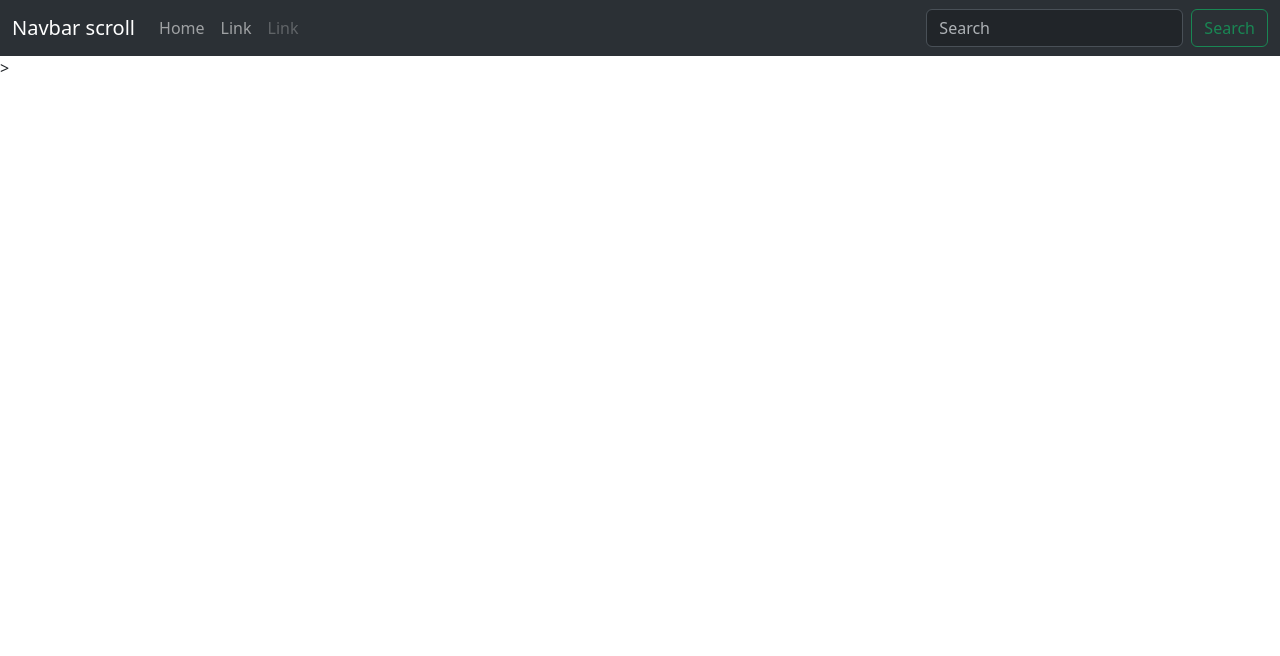
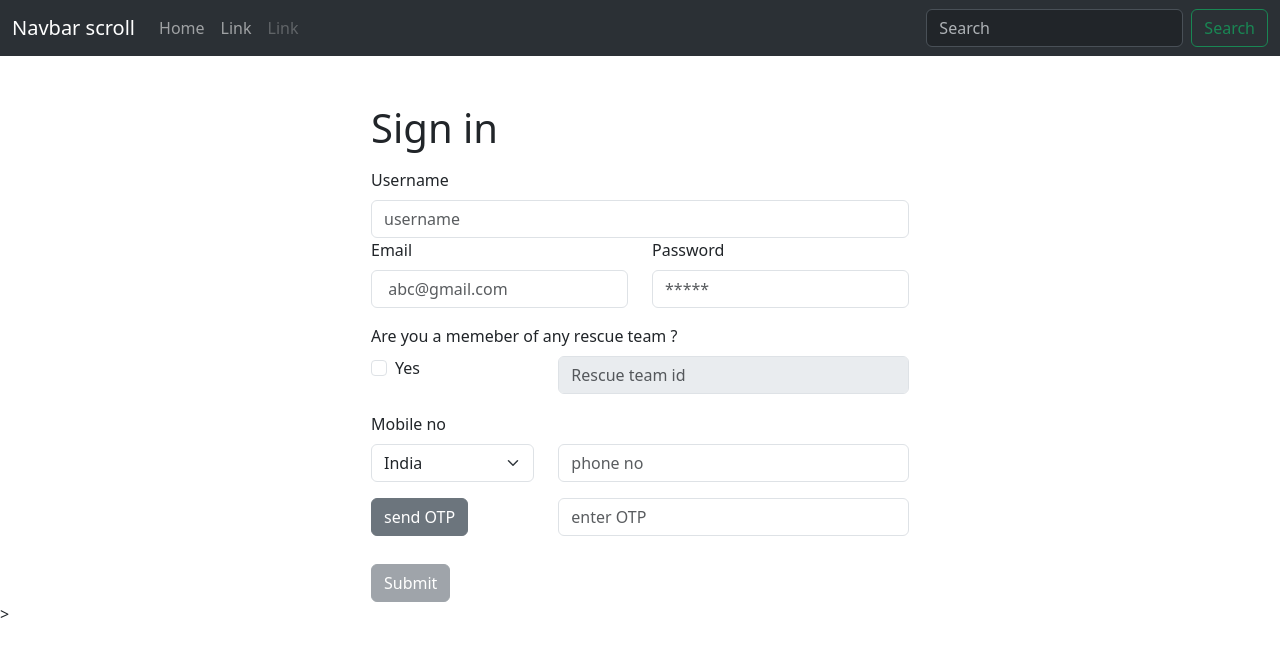
Before and after one commit to Sai-Bhuvan/SIH2023, a React (Create React App) app in the folder client/client/: page /auth/user/register in a window 1280 px wide. Shown: the top 656 px of the page. Built offline with nearby package versions, Linux system fonts and the light colour scheme.

Commit message:
adding auth components

```diff
--- a/client/client/src/Components/Authentication/RescueCenter/RescueLogin.jsx
+++ b/client/client/src/Components/Authentication/RescueCenter/RescueLogin.jsx
@@ -1,9 +1,8 @@
 import React from "react";
 import NavBar from "../../Navbar/Navbar";
 import Button from "react-bootstrap/Button";
-import Col from "react-bootstrap/Col";
 import Form from "react-bootstrap/Form";
-import Row from "react-bootstrap/Row";
+
 import Container from "react-bootstrap/Container";
 
 const formStyle = {
--- a/client/client/src/Components/Authentication/User/UserRegister.jsx
+++ b/client/client/src/Components/Authentication/User/UserRegister.jsx
@@ -1,12 +1,192 @@
-import React from "react";
+import React, { useState } from "react";
 import NavBar from "../../Navbar/Navbar";
+import axios from "axios";
+import { Container, Form, Button, Row, Col } from "react-bootstrap";
+
+const formStyle = {
+  maxWidth: "400px", // Adjust the maximum width as needed
+  width: "100%",
+};
 
 function UserRegister() {
+  const [message, setMessage] = useState("");
+  const [email, setEmail] = useState("");
+  const [password, setPassword] = useState("");
+  const [username, setUsername] = useState("");
+  const [disablecheck, setdisablecheck] = useState(true);
+  const [isRescueTeamMember, setisRescueTeamMember] = useState(false);
+  const [rescueTeamId, setRescueTeamId] = useState("");
+  const [countryCode, setCountryCode] = useState("+91");
+  const [phoneNo, setPhoneNo] = useState("");
+  const [authotp, setauthotp] = useState("");
+  const [sendOrResend, setSendOrResend] = useState("send");
+
+  const handlesignup = (event) => {};
+  async function sendotp(event) {
+    event.preventDefault();
+    setSendOrResend("Resend");
+    try {
+      console.log(countryCode + phoneNo);
+      const response = await axios.post("http://localhost:4000/auth/verify", {
+        country_code: countryCode,
+        phone_no: phoneNo,
+      });
+      setMessage(response.data.message);
+      setdisablecheck(false);
+    } catch (error) {
+      console.log(error);
+    }
+  }
+  async function signup(event) {
+    try {
+      const response = await axios.post(
+        "http://localhost:4000/auth/user/register",
+        {
+          email: email,
+          username: username,
+          password: password,
+          verCode: authotp,
+          country_code: countryCode,
+          phone_no: phoneNo,
+          rescue_team_id: rescueTeamId,
+        }
+      );
+      console.log(response);
+    } catch (error) {
+      console.log(error);
+    }
+  }
+
   return (
     <>
       <div>
         <NavBar />
       </div>
+
+      <Container className="d-flex justify-content-center mt-5">
+        <Form onSubmit={handlesignup}>
+          <h3 className="mb-3 fs-1 fw-normal">Sign in </h3>
+          <Form.Group controlId="formGridPassword">
+            <Form.Label>Username</Form.Label>
+            <Form.Control
+              type="text"
+              placeholder="username"
+              value={username}
+              onChange={(e) => setUsername(e.target.value)}
+            />
+          </Form.Group>
+
+          <Row className="mb-3">
+            <Form.Group as={Col} controlId="formGridEmail">
+              <Form.Label>Email</Form.Label>
+              <Form.Control
+                type="email"
+                placeholder=" abc@gmail.com"
+                value={email}
+                onChange={(e) => setEmail(e.target.value)}
+              />
+            </Form.Group>
+
+            <Form.Group as={Col} controlId="formGridPassword">
+              <Form.Label>Password</Form.Label>
+              <Form.Control
+                type="password"
+                placeholder="*****"
+                value={password}
+                onChange={(e) => setPassword(e.target.value)}
+              />
+            </Form.Group>
+          </Row>
+          <Form.Label>Are you a memeber of any rescue team ?</Form.Label>
+          <Row className="mb-3">
+            <Col xs={4}>
+              <Form.Group className="mb-3" id="formGridCheckbox">
+                <Form.Check
+                  type="checkbox"
+                  label="Yes"
+                  onChange={(e) => setisRescueTeamMember(true)}
+                />
+              </Form.Group>
+            </Col>
+
+            <Col>
+              <Form.Group as={Col} controlId="formGridState">
+                <Form.Control
+                  type="text"
+                  placeholder="Rescue team id"
+                  value={rescueTeamId}
+                  disabled={!isRescueTeamMember}
+                  onChange={(e) => setRescueTeamId(e.target.value)}
+                />
+              </Form.Group>
+            </Col>
+          </Row>
+
+          <Form.Label>Mobile no</Form.Label>
+          <Row className="mb-3">
+            <Col xs={4}>
+              <Form.Group as={Col} controlId="formGridEmail">
+                <Form.Select
+                  aria-label="Default select example"
+                  onChange={(e) => setCountryCode(e.target.value)}
+                >
+                  <option value="+91">India</option>
+                  <option value="+1">US</option>
+                  <option value="+0">China</option>
+                </Form.Select>
+              </Form.Group>
+            </Col>
+
+            <Col>
+              <Form.Group as={Col} controlId="formGridPassword">
+                <Form.Control
+                  type="text"
+                  placeholder="phone no"
+                  value={phoneNo}
+                  onChange={(e) => setPhoneNo(e.target.value)}
+                />
+              </Form.Group>
+            </Col>
+          </Row>
+
+          <Row className="mb-3">
+            <Col xs={4}>
+              <Form.Group as={Col} controlId="formGridCity">
+                <Button
+                  variant="secondary"
+                  type="button"
+                  onClick={(e) => sendotp(e)}
+                >
+                  {sendOrResend} OTP
+                </Button>
+              </Form.Group>
+            </Col>
+
+            <Col>
+              <Form.Group as={Col} controlId="formGridState">
+                <Form.Control
+                  type="text"
+                  placeholder="enter OTP"
+                  onChange={(e) => setauthotp(e.target.value)}
+                />
+              </Form.Group>
+            </Col>
+          </Row>
+          <Row>
+            <Form.Label className="text-muted mt-1">{message}</Form.Label>
+          </Row>
+
+          <Button
+            variant="secondary"
+            type="submit"
+            className="mx-auto"
+            disabled={disablecheck}
+            onClick={(e) => signup(e)}
+          >
+            Submit
+          </Button>
+        </Form>
+      </Container>
     </>
   );
 }
```
